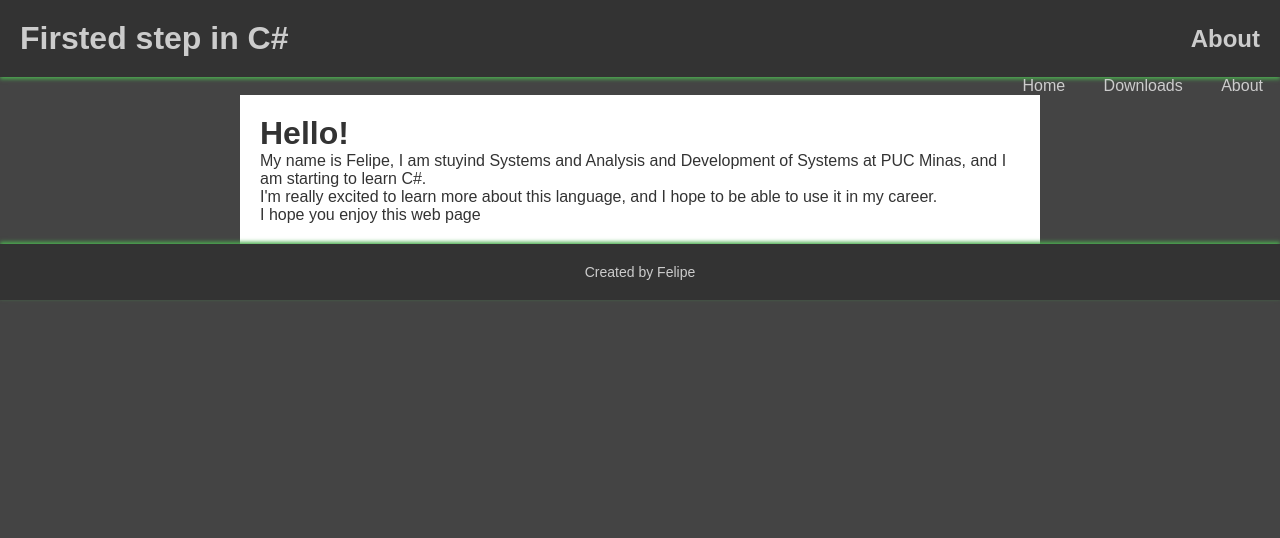
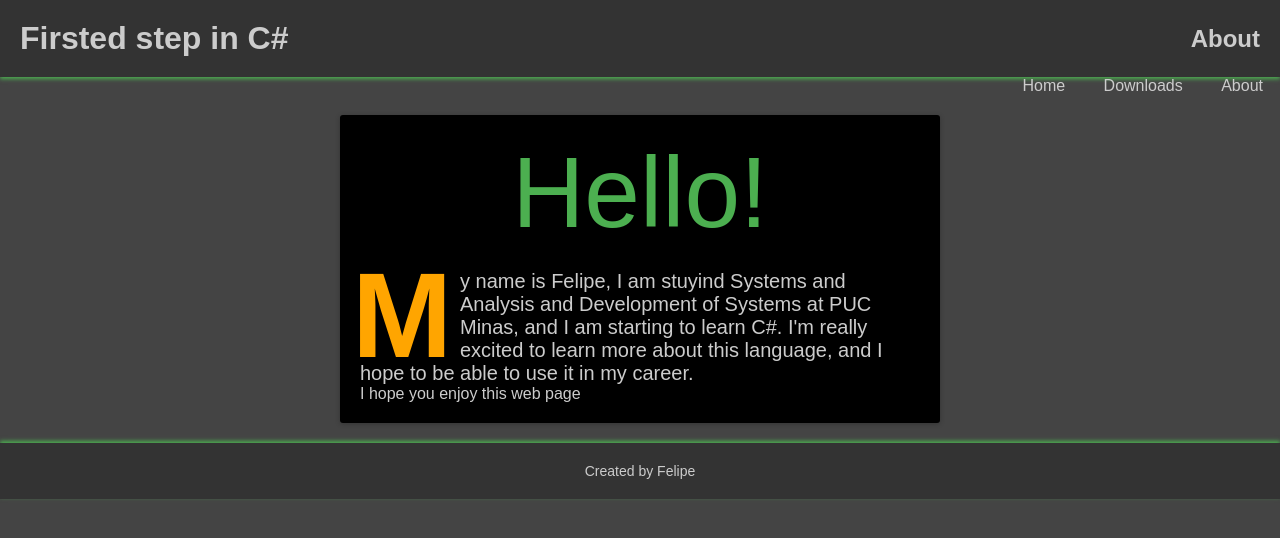
Before and after one commit to fel-dev/CSharp-code-web-aplication, a plain HTML site: page assets/about.html in a window 1280 px wide. Drawn offline with Linux system fonts and the light colour scheme; files that its build step writes are made by us from their sources.

Commit message:
bugfix
improve style
fix path files

```diff
--- a/assets/about.html
+++ b/assets/about.html
@@ -4,8 +4,9 @@
     <meta charset="UTF-8">
     <meta http-equiv="X-UA-Compatible" content="IE=edge">
     <meta name="viewport" content="width=device-width, initial-scale=1.0">
-    <title>About</title>
-    <link rel="stylesheet" href="./assets/css/style.css">
+    <title>About | Firsted step in C#</title>
+    <link rel="stylesheet" href="./css/style.css">
+    <link rel="stylesheet" href="./css/error-style.css">
 </head>
 <body>
     <header>
@@ -21,9 +22,9 @@
     </nav>
     <main>
         <h1>Hello!</h1>
-        <p>My name is Felipe, I am stuyind Systems and Analysis and Development of Systems at PUC Minas, and I am starting to learn C#.</p>
-        <p>I'm really excited to learn more about this language, and I hope to be able to use it in my career.</p>
-        <p>I hope you enjoy this web page</p>
+        <p>My name is Felipe, I am stuyind Systems and Analysis and Development of Systems at PUC Minas, and I am starting to learn C#.
+        I'm really excited to learn more about this language, and I hope to be able to use it in my career.</p>
+        I hope you enjoy this web page</p>
     </main>
     <footer>
         <p>Created by Felipe</p>
--- /dev/null
+++ b/assets/css/error-style.css
@@ -0,0 +1,27 @@
+main {
+    background: #000;
+    color: #ccc;
+    padding: 20px;
+    margin: 20px auto;
+    max-width: 600px;
+    border-radius: 3px;
+    box-shadow: 0 1px 5px rgba(0, 0, 0, 0.25);
+}
+main h1 {
+    margin: 0 0 20px;
+    font-size: 100px;
+    font-weight: normal;
+    text-align: center;
+    color: #4caf50;
+}
+main p::first-letter{
+    -webkit-initial-letter: 4;
+    initial-letter: 4;
+    color: orange;
+    font-weight: bold;
+    margin-right: .75em;
+}
+main p {
+    margin: 0;
+    font-size: 20px;
+}
--- a/assets/css/style.css
+++ b/assets/css/style.css
@@ -7,7 +7,8 @@
 body{
     background: #444;
     color: #ccc;
-    font-family: 'Lucida Sans', 'Lucida Sans Regular', 'Lucida Grande', 'Lucida Sans Unicode', Geneva, Verdana, sans-serif;
+    /* font-family: 'Lucida Sans', 'Lucida Sans Regular', 'Lucida Grande', 'Lucida Sans Unicode', Geneva, Verdana, sans-serif; */
+    font-family: 'Slabo 27px';
 }
 /* Header */
 header{
@@ -70,7 +71,7 @@ footer{
     margin-bottom: 10px;
 }
 .content p{
-    line-height: 25px;
+    /* line-height: 25px;     */
     margin-bottom: 5px;
     letter-spacing: 1px;
 }
```
